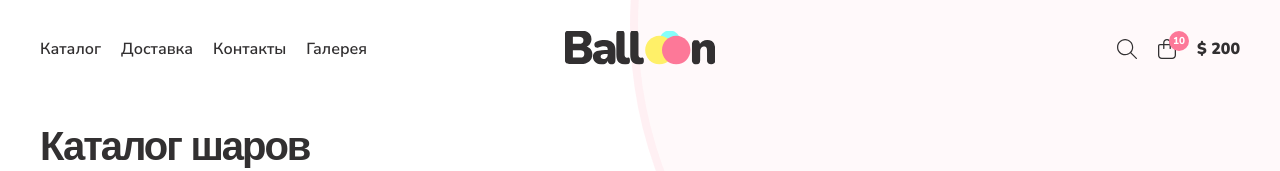
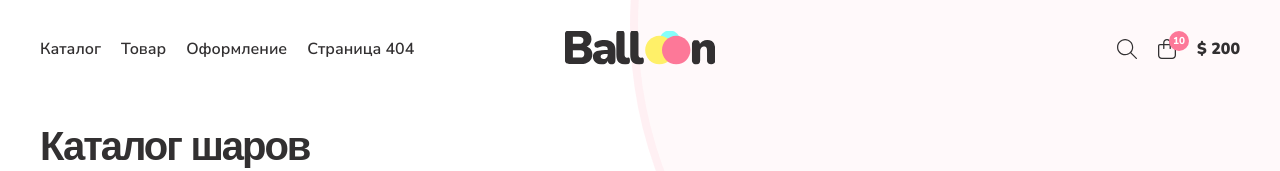
Before and after one commit to izmailowAlex/online_store, a React (Create React App) app: page /catalog in a window 1280 px wide. Shown: the top 171 px of the page. Built offline with nearby package versions, Linux system fonts and the light colour scheme.

Commit message:
refactor: change navigation to pages access

```diff
--- a/src/components/Header/Nav.js
+++ b/src/components/Header/Nav.js
@@ -6,16 +6,16 @@ function Nav() {
     <nav className="nav">
       <ul className="nav__list">
         <li className="nav__item">
-          <Link className="nav__link" to="catalog">Каталог</Link>
+          <Link className="nav__link" to="/catalog/">Каталог</Link>
         </li>
         <li className="nav__item">
-          <Link className="nav__link" to="home">Доставка</Link>
+          <Link className="nav__link" to="/productview/">Товар</Link>
         </li>
         <li className="nav__item">
-          <Link className="nav__link" to="#">Контакты</Link>
+          <Link className="nav__link" to="/checkout/">Оформление</Link>
         </li>
         <li className="nav__item">
-          <Link className="nav__link" to="#">Галерея</Link>
+          <Link className="nav__link" to="/page404/">Страница 404</Link>
         </li>
       </ul>
     </nav>
--- a/src/components/Main/Main.js
+++ b/src/components/Main/Main.js
@@ -2,6 +2,7 @@ import { Routes, Route } from "react-router-dom";
 
 import Home from "./Home";
 import Catalog from "./Catalog";
+import ProductView from './Main/ProductView';
 import Cart from './Cart';
 import './Main.css';
 
@@ -12,6 +13,7 @@ function Main() {
         <Routes>
           <Route path='/' element={<Home />} />
           <Route path='/catalog/' element={<Catalog />} />
+          <Route path='/productview/' element={<ProductView />} />
           <Route path='/cart/' element={<Cart />} />
         </Routes>
       </div>
```
